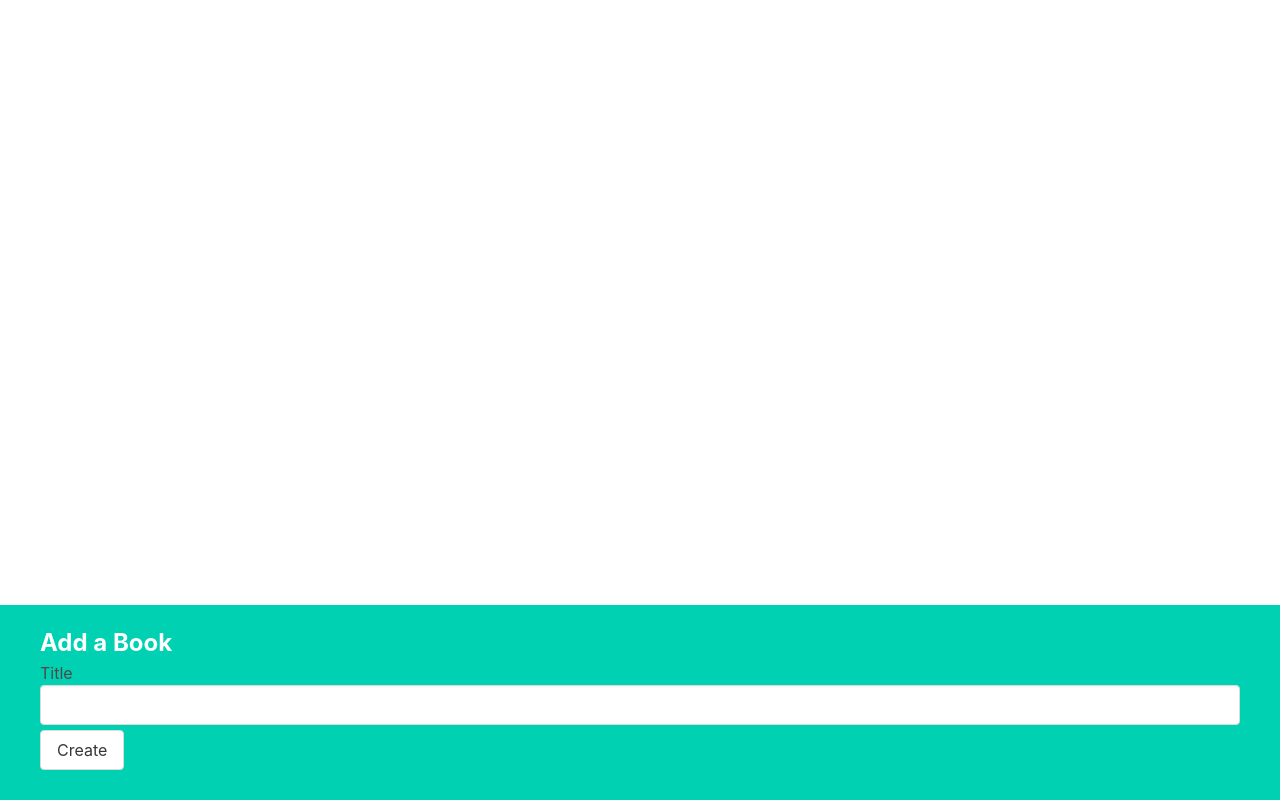
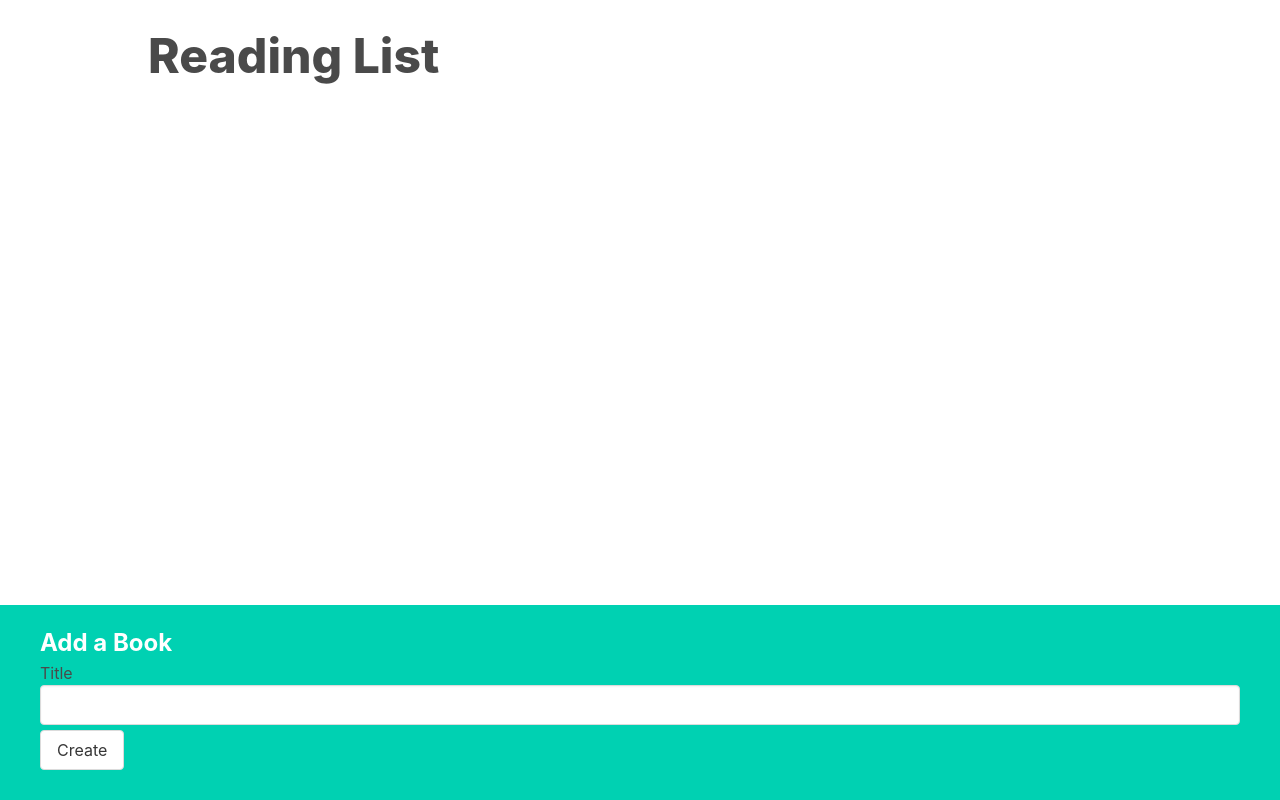
Before and after one commit to logan-lampton/react_work, a React (Create React App) app in the folder books/: page / in a window 1280 px wide. Built offline with nearby package versions, Linux system fonts and the light colour scheme.

Commit message:
added random images from picsum

```diff
--- a/books/src/App.js
+++ b/books/src/App.js
@@ -13,7 +13,6 @@
             { id: Math.floor(Math.random() * 999), title }
         ];
         setBooks(updatedBooks);
-        console.log(books);
     };
 
     // delete using filter
@@ -36,6 +35,7 @@
 
     return(
         <div className="app">
+            <h1>Reading List</h1>
             <BookCreate onCreate={createBook} />
             <BookList books={books} onDelete={deleteBookById} onEdit={editBookById} />
         </div>
--- a/books/src/components/BookShow.js
+++ b/books/src/components/BookShow.js
@@ -26,6 +26,8 @@
 
     return (
         <div className="book-show">
+            {/* picsum website gives random images (300 width, 200 tall) */}
+            <img alt="books" src={`https://picsum.photos/seed/${book.id}/300/200`} />
             <div>{content}</div>
             <div className="actions">
                 <button className="edit" onClick={handleEditClick}>
```
